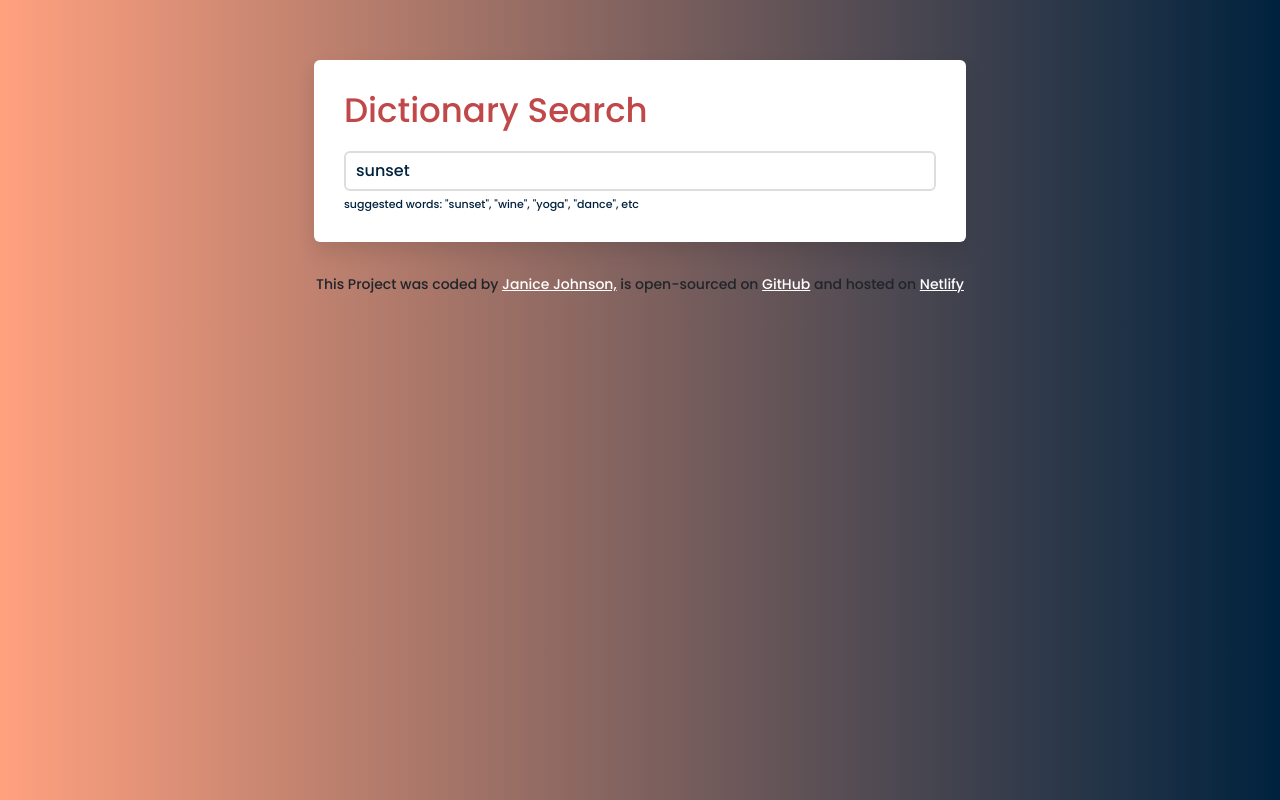
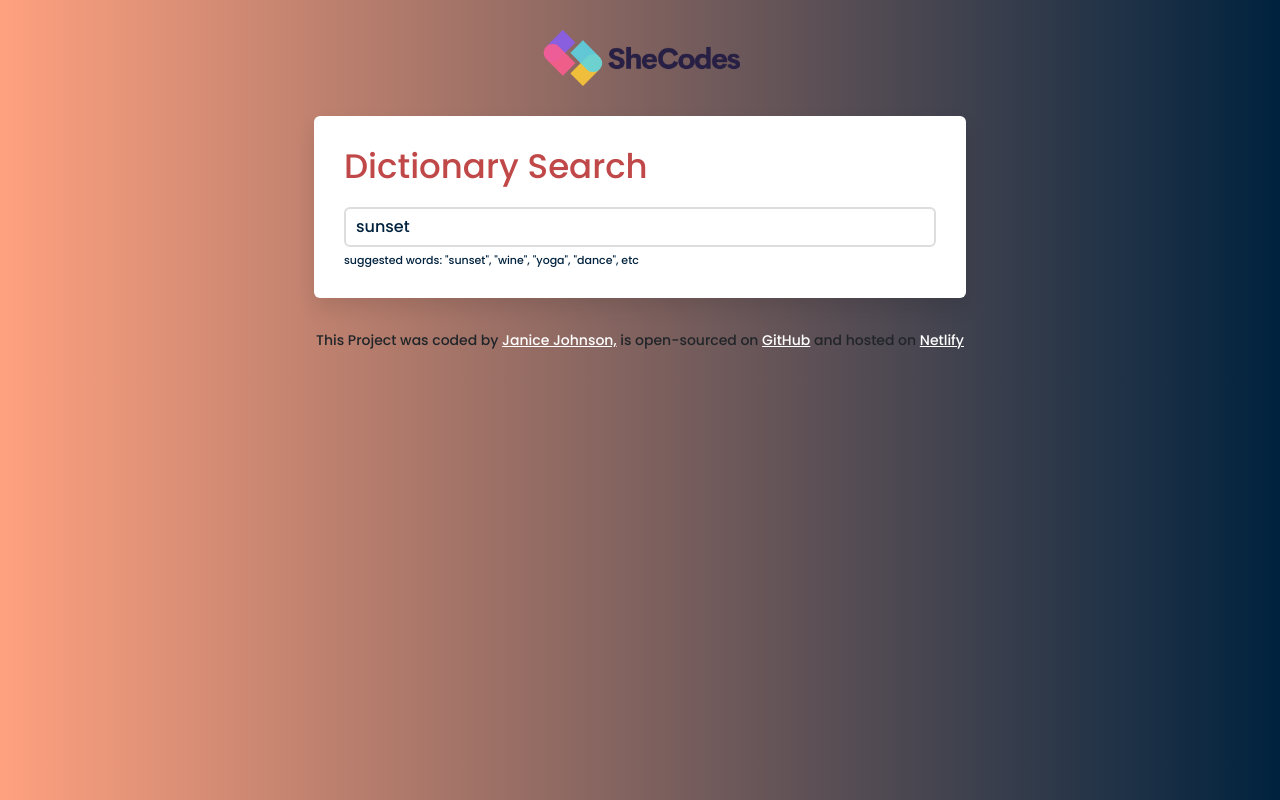
Before and after one commit to johnsonj70/dictionary-project, a React (Create React App) app: page / in a window 1280 px wide. Built offline with nearby package versions, Linux system fonts and the light colour scheme; no server answers.

Commit message:
Added logo to header

```diff
--- a/src/App.css
+++ b/src/App.css
@@ -17,7 +17,7 @@ a {
 }
 
 .App-header {
-  margin: 60px 0;
+  margin: 30px 0;
 }
 
 .App-logo {
--- a/src/App.js
+++ b/src/App.js
@@ -1,4 +1,5 @@
 import './App.css';
+import logo from "./image/logo.png"
 import Dictionary from "./Dictionary";
 
 export default function App() {
@@ -6,7 +7,7 @@ export default function App() {
     <div className="App">
       <div className="container">
         <header className="App-header">
-
+          <img src={logo} className="App-logo img-fluid" alt="logo" />
         </header>
         <main>
             <div className="container">
--- a/src/Phonetic.css
+++ b/src/Phonetic.css
@@ -10,7 +10,7 @@
     text-transform: uppercase;
     font-weight: 400;
     margin-right: 10px;
-    color: #00223E;
+    color: #C04848;
     padding: 8px 15px;
     border-radius: 20px;
     transition: all 150ms ease-in-out;
--- a/src/Synonyms.css
+++ b/src/Synonyms.css
@@ -7,7 +7,6 @@
   font-size: 13px;
   font-family: "Poppins";
   text-transform: uppercase;
-  border: 1.5px solid #00223E;
   border-radius: 8px;
   margin-left: 0;
   margin-right: 10px;
@@ -19,5 +18,5 @@
 }
 
 .Synonyms span li {
-  border: 1px solid #C04848; padding: 10px;
+  border: 1.5px solid #00223E; padding: 10px;
 }
--- a/src/Synonyms.js
+++ b/src/Synonyms.js
@@ -4,7 +4,6 @@ import "./Synonyms.css";
 export default function Synonyms(props) {
   if (props.synonyms) {
     return (
-
          <ul className="Synonyms">
             {props.synonyms.map(function (synonym, index) {
                 return <span><li key={index}>{synonym}</li></span>;
```
